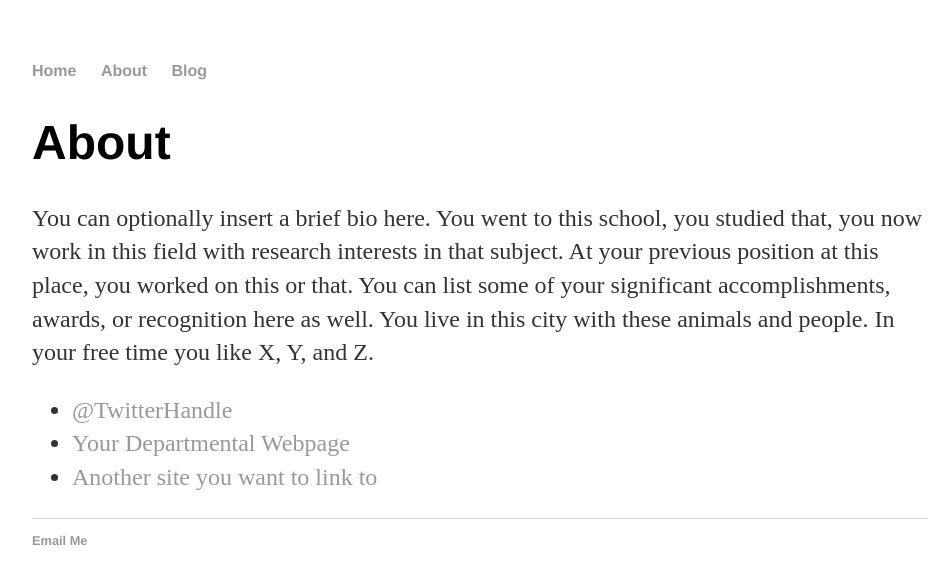
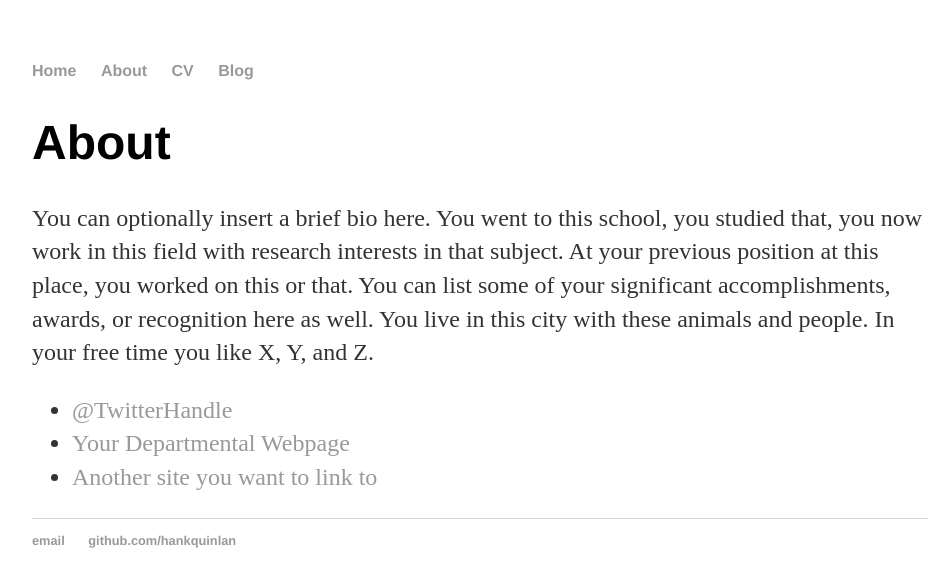
Before and after one commit to Making3D/Making3D.github.io, a Jekyll site: the page built from about/index.html, in a window 1280 px wide. Shown: the top 587 px of the page, without its empty margins (160-1112 px from the left). Built offline with Jekyll 4.4.1, drawn with Linux system fonts in a browser that asks for light colours.

Commit message:
Update default.html

```diff
--- a/_layouts/default.html
+++ b/_layouts/default.html
@@ -2,14 +2,18 @@
 <html>
   <head>
     <title>{{ page.title }}</title>
-			<!-- link to main stylesheet -->
+
     <link rel="stylesheet" type="text/css" href="/css/main.css">
+
   </head>
+
+
   <body>
     <nav>
 <ul>
 <li><a href="/">Home</a></li>
 <li><a href="/about">About</a></li>
+<li><a href="/cv">CV</a></li>
 <li><a href="/blog">Blog</a></li>
 </ul>
     </nav>
@@ -17,12 +21,14 @@
 
   {{ content }}
 
-			</div><!-- /.container -->
+</div>
+
   <footer>
    <ul>
-	        		<li><a href="mailto:making3d.blog@gmail.com">Email Me</a></li>
-	        		<!-- <li><a href="https://github.com/hankquinlan">github.com/hankquinlan</a></li> -->
+   <li><a href="mailto:hankquinlanhub@gmail.com">email</a></li>
+   <li><a href="https://github.com/hankquinlan">github.com/hankquinlan</a></li>
    </ul>
   </footer>
   </body>
+
 </html>
```
Lines whose indentation alone changed are shown as unchanged.
